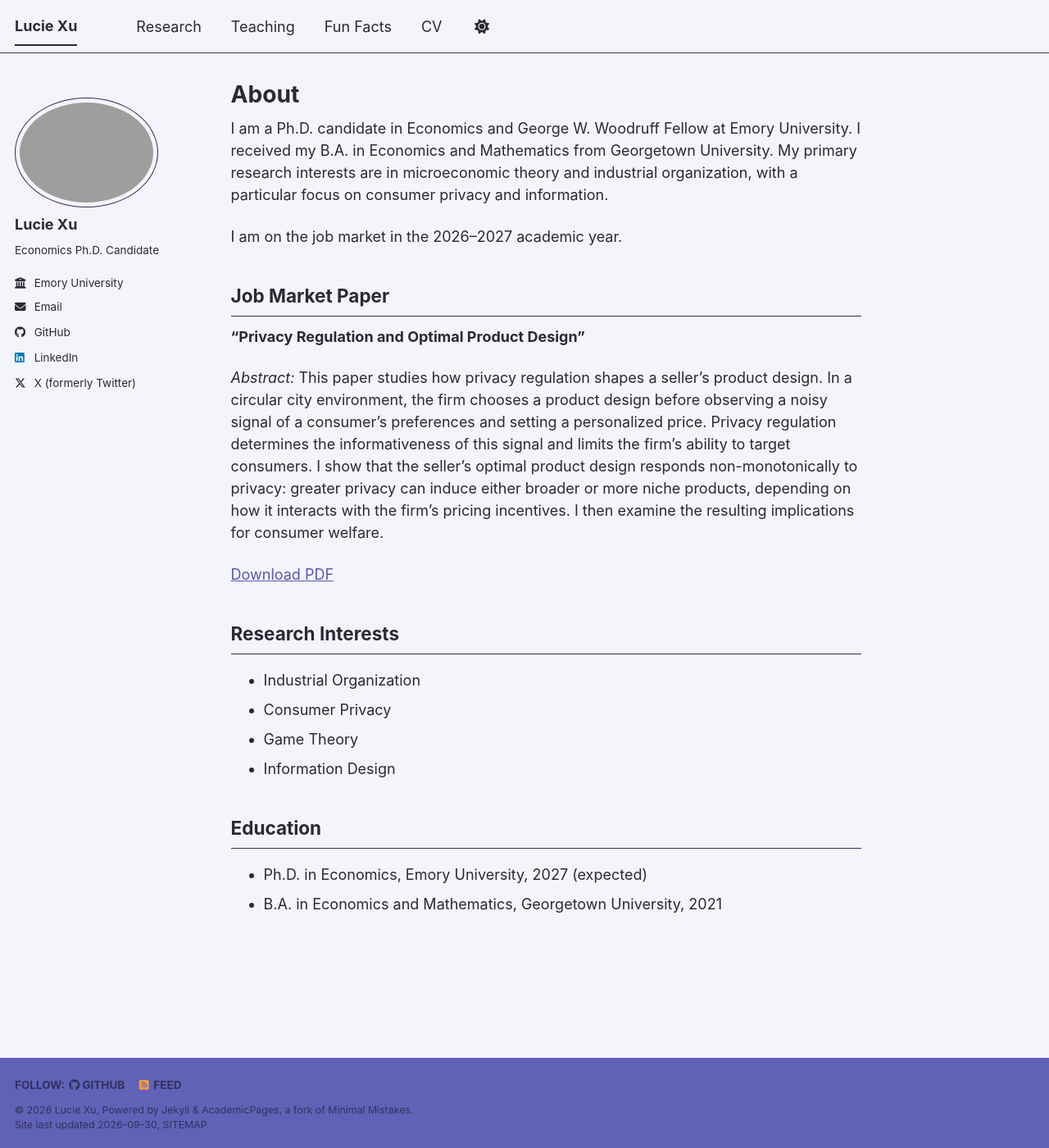
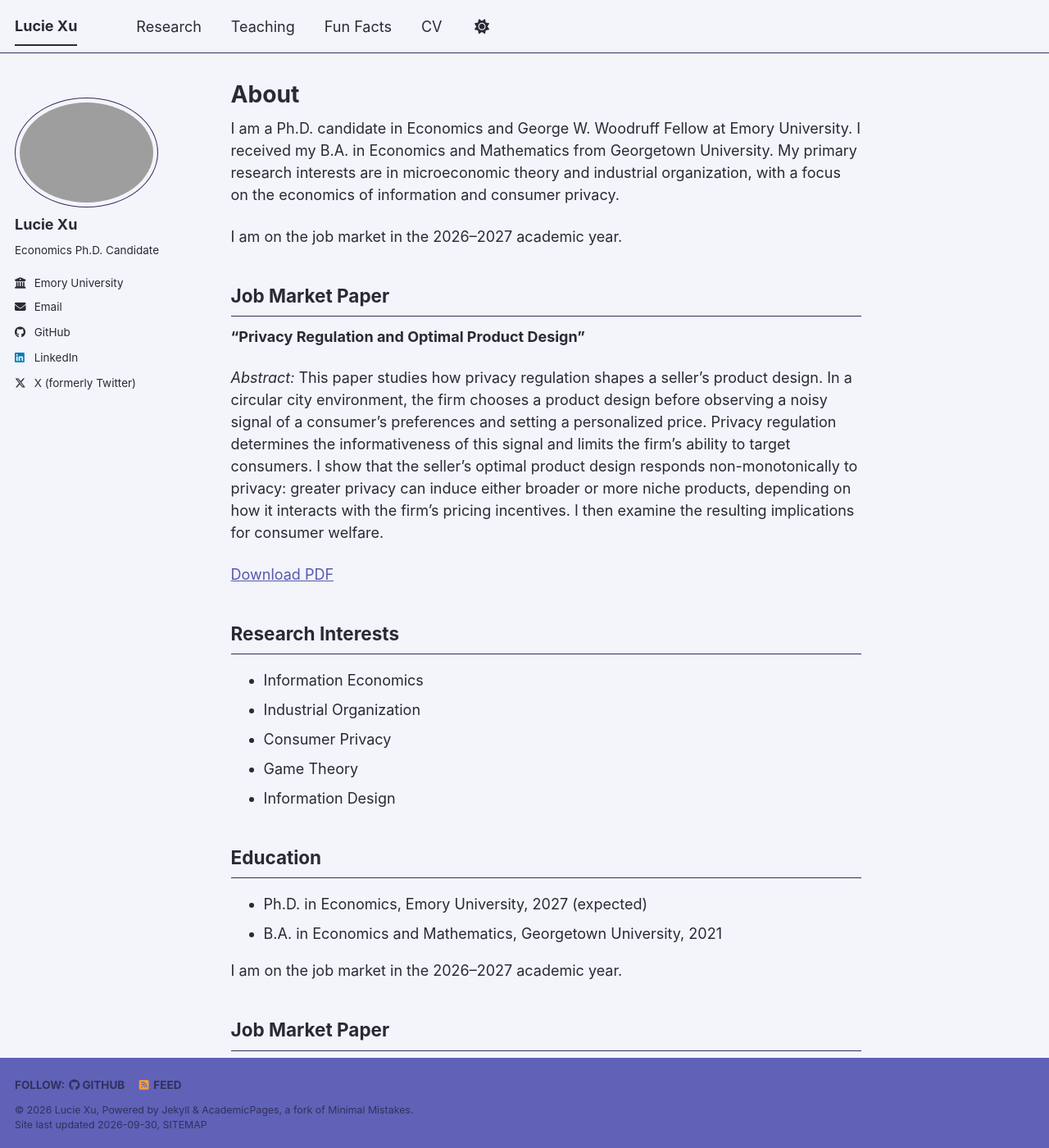
Before and after one commit to lucieexu27/lucieexu27.github.io, a Jekyll site: the page built from _pages/about.md, in a window 1280 px wide and 1400 px high. Shown: the whole window at 82% size. Built offline with Jekyll 4.4.1, drawn with Linux system fonts in a browser that asks for light colours; a style sheet for code colours, icons or effects is not loaded.

Commit message:
Revise about page with new research details
Updated research interests and added job market paper abstract.

```diff
--- a/_pages/about.md
+++ b/_pages/about.md
@@ -7,7 +7,30 @@ redirect_from:
   - /about.html
 ---
 
-I am a Ph.D. candidate in Economics and George W. Woodruff Fellow at Emory University. I received my B.A. in Economics and Mathematics from Georgetown University. My primary research interests are in microeconomic theory and industrial organization, with a particular focus on consumer privacy and information.
+I am a Ph.D. candidate in Economics and George W. Woodruff Fellow at Emory University. I received my B.A. in Economics and Mathematics from Georgetown University. My primary research interests are in microeconomic theory and industrial organization, with a focus on the economics of information and consumer privacy.
+
+I am on the job market in the 2026–2027 academic year.
+
+## Job Market Paper
+
+**"Privacy Regulation and Optimal Product Design"**
+
+*Abstract:* This paper studies how privacy regulation shapes a seller’s product design. In a circular city environment, the firm chooses a product design before observing a noisy signal of a consumer’s preferences and setting a personalized price. Privacy regulation determines the informativeness of this signal and limits the firm’s ability to target consumers. I show that the seller’s optimal product design responds non-monotonically to privacy: greater privacy can induce either broader or more niche products, depending on how it interacts with the firm’s pricing incentives. I then examine the resulting implications for consumer welfare.
+
+[Download PDF](/files/job-market-paper.pdf)
+
+## Research Interests
+
+* Information Economics
+* Industrial Organization
+* Consumer Privacy
+* Game Theory
+* Information Design
+
+## Education
+
+* Ph.D. in Economics, Emory University, 2027 (expected)
+* B.A. in Economics and Mathematics, Georgetown University, 2021
 
 I am on the job market in the 2026–2027 academic year.
 
```
